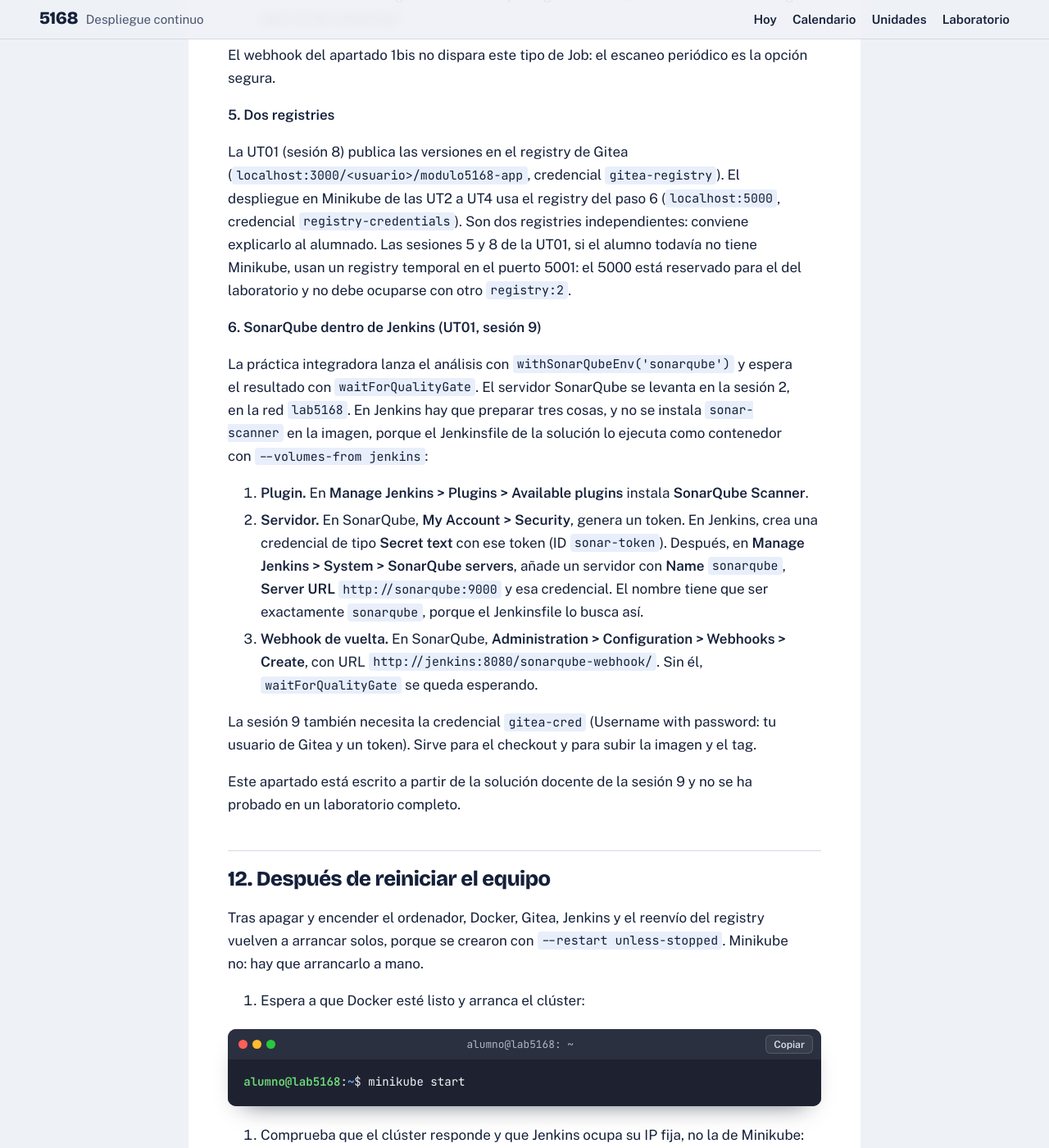
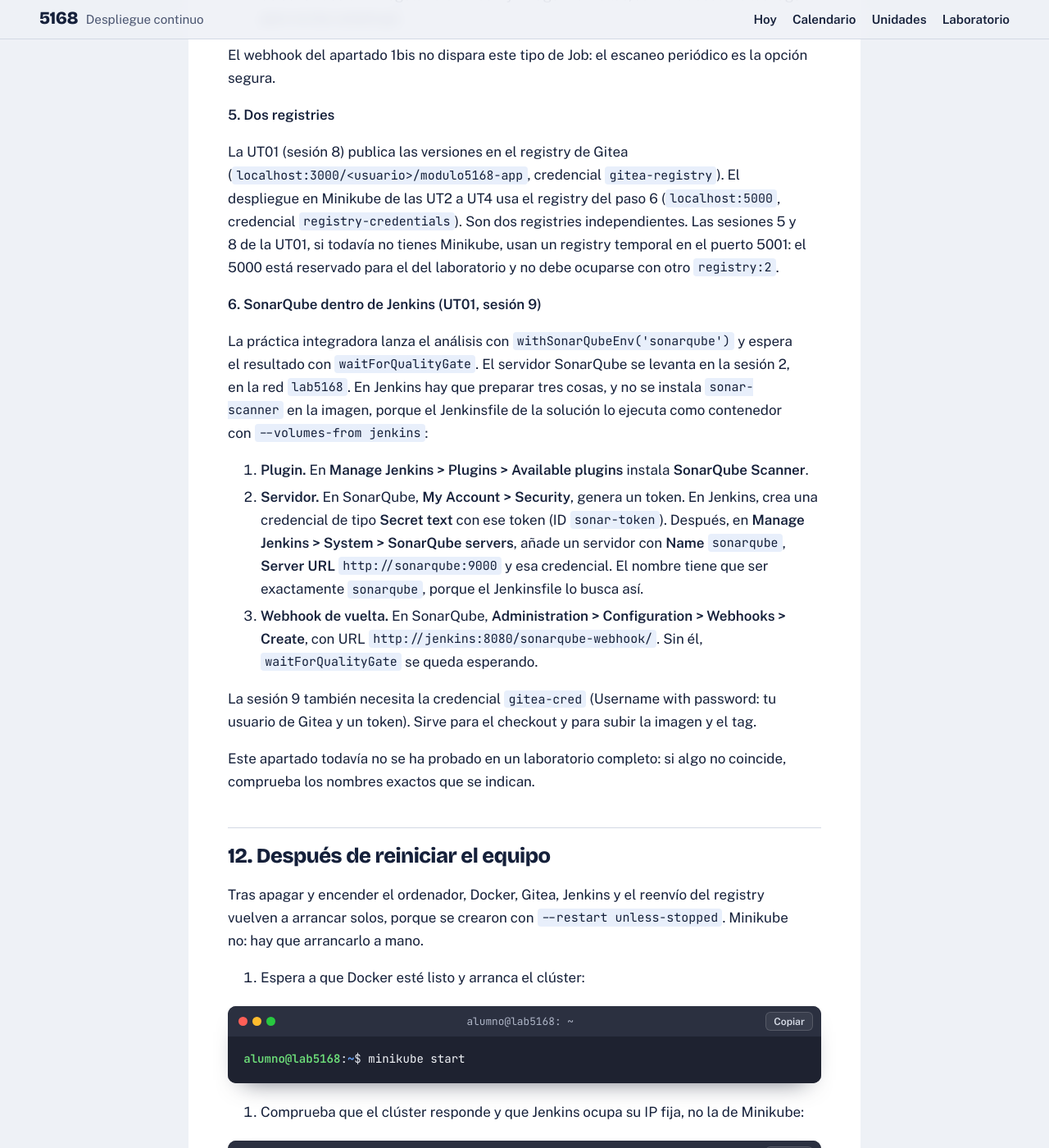
Before and after one commit to sergio79cs/modulo5168, a Jekyll site: the page built from laboratorio/index.md, in a window 1280 px wide and 1400 px high, scrolled down 19530 px. Shown: the whole window at 82% size. Built offline with Jekyll 4.4.1, drawn with Linux system fonts in a browser that asks for light colours; our own code applies the rules of GitHub Pages for plain Markdown files; some of the changed text lies outside the part shown.

Commit message:
Corrige la guía del laboratorio (texto dirigido al alumno)

```diff
--- a/laboratorio/index.md
+++ b/laboratorio/index.md
@@ -7,7 +7,7 @@
 
 ## Antes de empezar
 
-Cada alumno monta el laboratorio completo en su ordenador: Docker, Gitea, Jenkins, Minikube y un registry de imágenes, sin ningún servidor compartido. Los contenedores se encuentran por nombre (`gitea`, `jenkins`) dentro de la red de Docker `lab5168`, nunca por `localhost`.
+Montas el laboratorio completo en tu ordenador: Docker, Gitea, Jenkins, Minikube y un registry de imágenes, sin ningún servidor compartido. Los contenedores se encuentran por nombre (`gitea`, `jenkins`) dentro de la red de Docker `lab5168`, nunca por `localhost`.
 
 **Requisitos**
 
@@ -502,7 +502,7 @@ Las UT usan herramientas y rutas que van más allá de los pasos anteriores. El
 | UT3  | Redis en el clúster y scripts de validación                                                                                                                                                                         | `lab/k8s/redis-*.yaml` y `lab/scripts/`                          |
 | UT4  | `ab` y npm en Jenkins, acceso a la aplicación, rollback y métricas                                                                                                                                                  | Imagen `jenkins-lab`, `lab/k8s/service.yaml` y `lab/Jenkinsfile` |
 
-**1. Herramientas en el equipo del alumno**
+**1. Herramientas en tu equipo**
 
 Ansible se usa desde el equipo en las sesiones 5 y 6 de la UT2, y Apache Bench en la UT01:
 
@@ -550,7 +550,7 @@ El webhook del apartado 1bis no dispara este tipo de Job: el escaneo periódico
 
 **5. Dos registries**
 
-La UT01 (sesión 8) publica las versiones en el registry de Gitea (`localhost:3000/<usuario>/modulo5168-app`, credencial `gitea-registry`). El despliegue en Minikube de las UT2 a UT4 usa el registry del paso 6 (`localhost:5000`, credencial `registry-credentials`). Son dos registries independientes: conviene explicarlo al alumnado. Las sesiones 5 y 8 de la UT01, si el alumno todavía no tiene Minikube, usan un registry temporal en el puerto 5001: el 5000 está reservado para el del laboratorio y no debe ocuparse con otro `registry:2`.
+La UT01 (sesión 8) publica las versiones en el registry de Gitea (`localhost:3000/<usuario>/modulo5168-app`, credencial `gitea-registry`). El despliegue en Minikube de las UT2 a UT4 usa el registry del paso 6 (`localhost:5000`, credencial `registry-credentials`). Son dos registries independientes. Las sesiones 5 y 8 de la UT01, si todavía no tienes Minikube, usan un registry temporal en el puerto 5001: el 5000 está reservado para el del laboratorio y no debe ocuparse con otro `registry:2`.
 
 **6. SonarQube dentro de Jenkins (UT01, sesión 9)**
 
@@ -562,7 +562,7 @@ La práctica integradora lanza el análisis con `withSonarQubeEnv('sonarqube')`
 
 La sesión 9 también necesita la credencial `gitea-cred` (Username with password: tu usuario de Gitea y un token). Sirve para el checkout y para subir la imagen y el tag.
 
-Este apartado está escrito a partir de la solución docente de la sesión 9 y no se ha probado en un laboratorio completo.
+Este apartado todavía no se ha probado en un laboratorio completo: si algo no coincide, comprueba los nombres exactos que se indican.
 
 ## 12. Después de reiniciar el equipo
 
```
